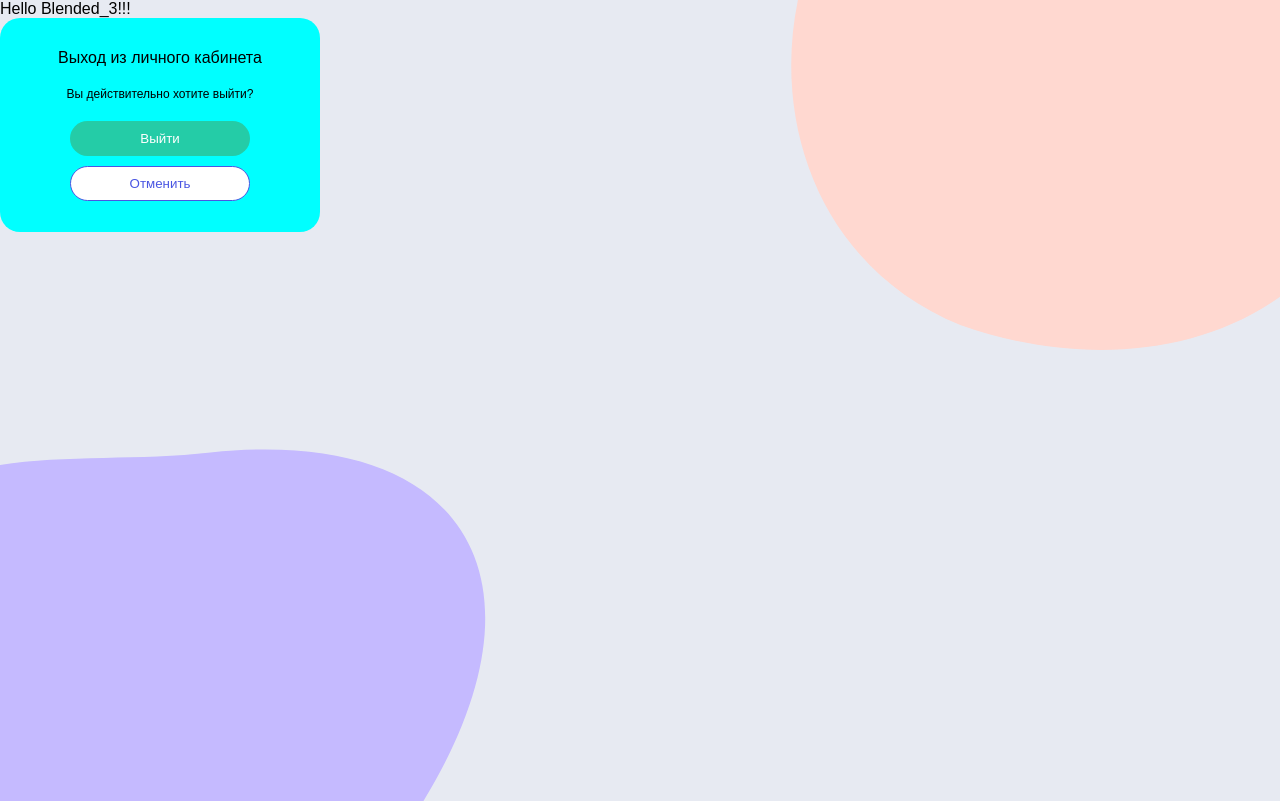
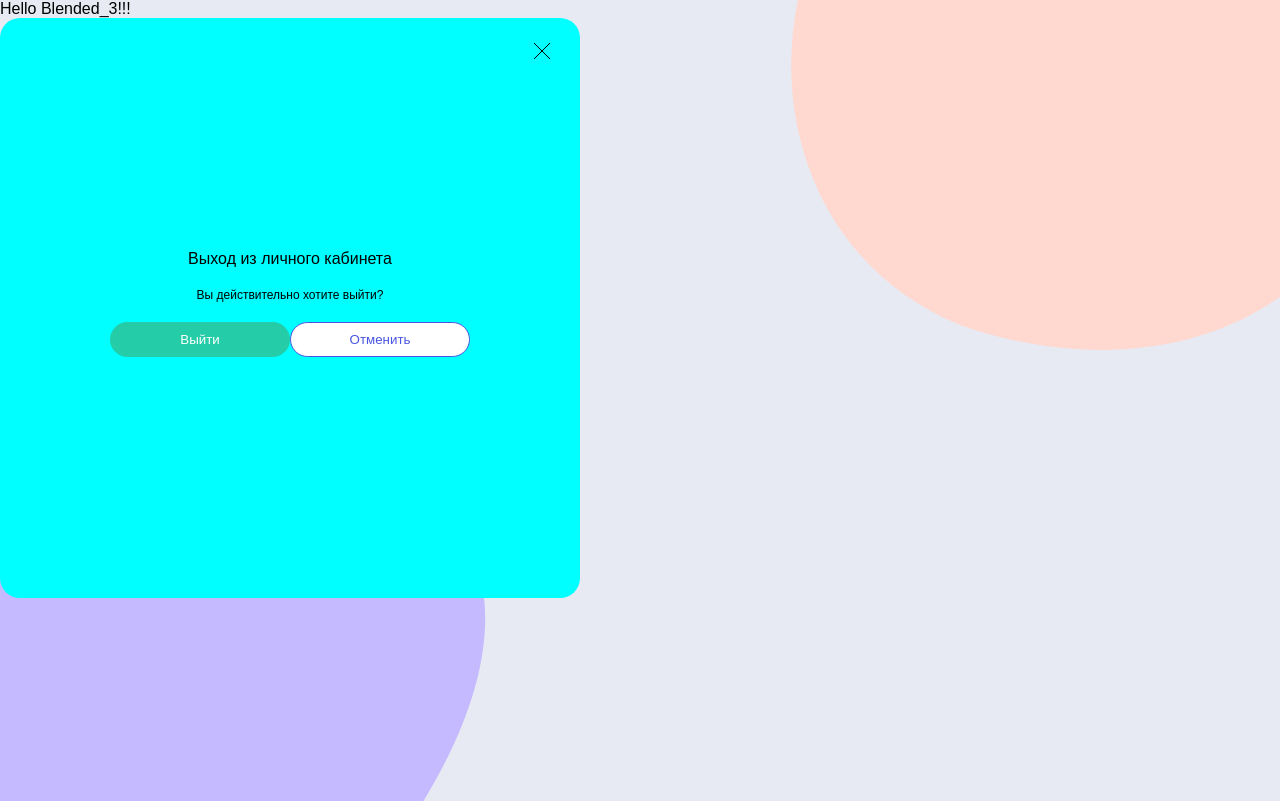
Before and after one commit to AlexGvozdik/final-step-wallet, a React (Create React App) app: page / in a window 1280 px wide. Built offline with nearby package versions, Linux system fonts and the light colour scheme.

Commit message:
modal logout

```diff
--- a/src/components/ModalLogout/ModalLogout.js
+++ b/src/components/ModalLogout/ModalLogout.js
@@ -1,15 +1,26 @@
 import s from "./ModalLogout.module.css";
-import iconClose from "../../images/exit-icon.svg";
 
 function ModalLogout() {
   return (
     <div className={s.modalLogoutConteiner}>
       <h2 className={s.logoutHeader}>Выход из личного кабинета</h2>
       <p className={s.logoutText}>Вы действительно хотите выйти?</p>
-      <div className={s.buttonGroup}>
+      <div>
         <button className={s.logoutButton}>Выйти</button>
         <button className={s.cancelButton}>Отменить</button>
       </div>
+      <button className={s.buttonClose}>
+        <svg
+          width="18"
+          height="18"
+          viewBox="0 0 18 18"
+          fill="none"
+          xmlns="http://www.w3.org/2000/svg"
+        >
+          <path d="M1 1L17 17" stroke="black" />
+          <path d="M1 17L17 0.999999" stroke="black" />
+        </svg>
+      </button>
     </div>
   );
 }
--- a/src/components/ModalLogout/ModalLogout.module.css
+++ b/src/components/ModalLogout/ModalLogout.module.css
@@ -1,12 +1,5 @@
-/* .modalLogout {
-  max-width: 280px;
-  height: 174px;
-
-  background-color: aqua;
-  border-radius: 20px;
-} */
-
 .modalLogoutConteiner {
+  position: relative;
   display: flex;
   flex-direction: column;
   justify-content: center;
@@ -16,7 +9,7 @@
   background-color: aqua;
   border-radius: 20px;
 
-  padding: 20px 20px;
+  padding: 20px;
 
   text-align: center;
   font-family: "Circe", sans-serif;
@@ -31,10 +24,6 @@
 .logoutText {
   margin-bottom: 20px;
   font-size: 12px;
-}
-
-.buttonGroup {
-  /* margin-top: auto; */
 }
 
 .logoutButton {
@@ -61,3 +50,26 @@
 
   color: #4a56e2;
 }
+
+.buttonClose {
+  position: absolute;
+  top: 4%;
+  right: 4%;
+
+  border: none;
+  outline: none;
+  cursor: pointer;
+  border: none;
+  background-color: transparent;
+
+  font-size: 20px;
+}
+
+@media screen and (min-width: 768px) {
+  .modalLogoutConteiner {
+    min-width: 540px;
+    height: 540px;
+
+    /* padding: 40px; */
+  }
+}
```
Also changed, not shown: src/images/close.svg (added).
